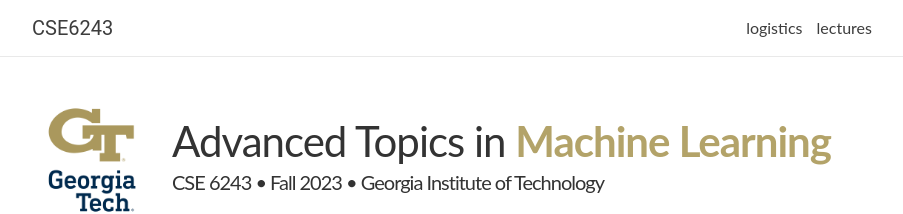
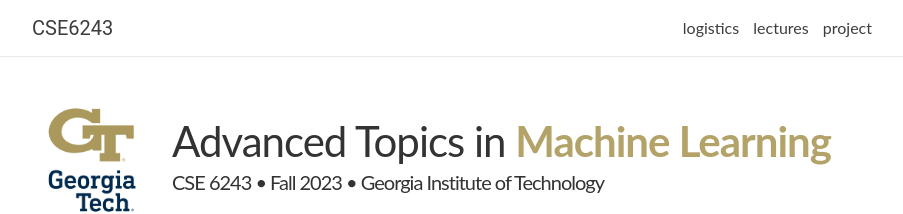
Before and after one commit to Bo-Dai/CSE6243-fall2023, a Jekyll site: the page built from _pages/about.md, in a window 1280 px wide. Shown: the top 214 px of the page, without its empty margins (188-1091 px from the left). Built offline with Jekyll 4.4.1, drawn with Linux system fonts in a browser that asks for light colours.

Commit message:
Update header.html

```diff
--- a/_includes/header.html
+++ b/_includes/header.html
@@ -24,7 +24,7 @@
         <!-- <a class="page-link" href="{{ '/notes/' | relative_url }}">notes</a> -->
         <!-- <a class="page-link" href="{{ '/calendar/' | relative_url }}">calendar</a> -->
         <!-- <a class="page-link" href="{{ '/homework/' | relative_url }}">homework</a> -->
-        <!-- <a class="page-link" href="{{ '/project/' | relative_url }}">project</a> -->
+        <a class="page-link" href="{{ '/project/' | relative_url }}">project</a>
         <!-- <a class="page-link" href="{{ '/reports/' | relative_url }}">reports</a> -->
       </div>
     </nav>
```
